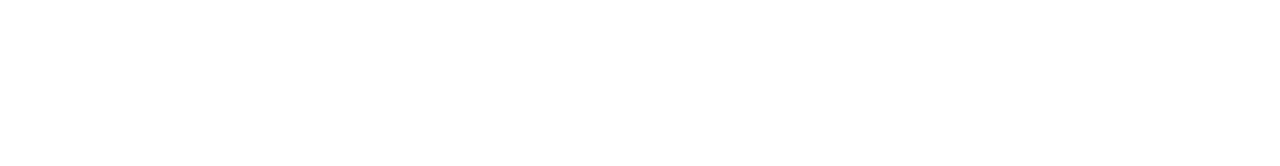
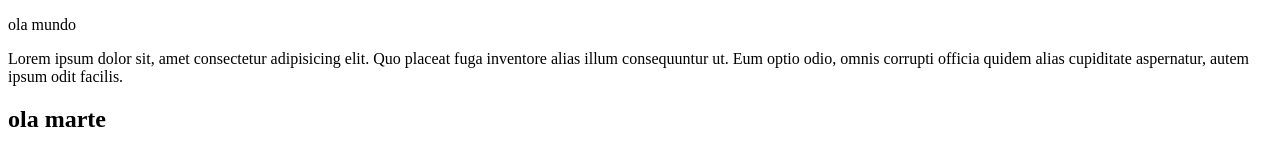
Before and after one commit to GabrielAccorsi/aula-faculdade, a plain HTML site: page index.html in a window 1280 px wide. Drawn offline with Linux system fonts and the light colour scheme.

Commit message:
versao 3

```diff
--- a/index.html
+++ b/index.html
@@ -3,9 +3,12 @@
 <head>
     <meta charset="UTF-8">
     <meta name="viewport" content="width=device-width, initial-scale=1.0">
-    <title>Aula gitgit</title>
+    <title>Aula git</title>
 </head>
 <body>
+    <p>ola mundo</p>
+    <p>Lorem ipsum dolor sit, amet consectetur adipisicing elit. Quo placeat fuga inventore alias illum consequuntur ut. Eum optio odio, omnis corrupti officia quidem alias cupiditate aspernatur, autem ipsum odit facilis.</p>
+    <h2>ola marte</h2>
 
 </body>
 </html>
```
